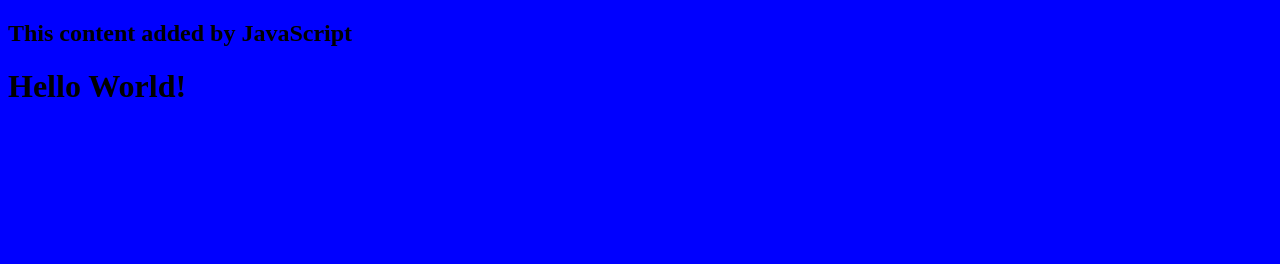
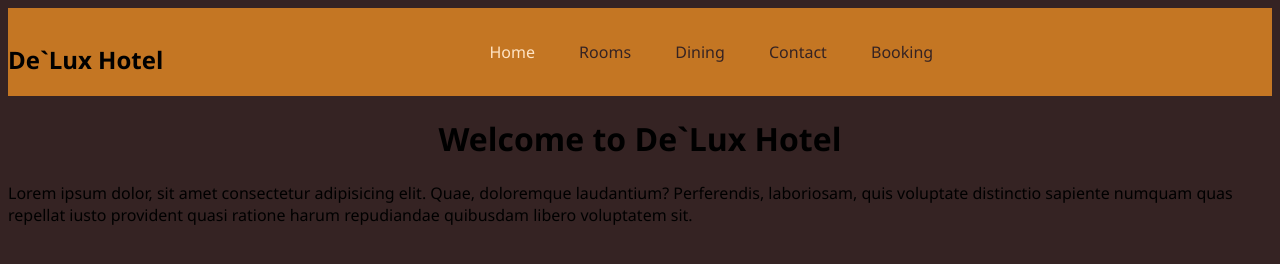
Before and after one commit to biomdoian/my-first-project, a plain HTML site: page index.html in a window 1280 px wide. Drawn offline with Linux system fonts and the light colour scheme.

Commit message:
Adds new html and css files

```diff
--- /dev/null
+++ b/book.html
@@ -0,0 +1,22 @@
+<!DOCTYPE html>
+<html lang="en">
+<head>
+    <meta charset="UTF-8">
+    <meta name="viewport" content="width=device-width, initial-scale=1.0">
+    <link rel="stylesheet" href="style.css">
+    <title>Booking</title>
+</head>
+<body>
+    <nav>
+        <h1>De`Lux Hotel</h1>
+        <ul>
+            <li><a href="index.html">Home</a></li>
+            <li><a href="rooms.html">Rooms</a></li>
+            <li><a href="dining.html">Dining</a></li>
+            <li><a href="contact.html">Contact</a></li>
+            <li><a class="current" href="book.html">Booking</a></li>
+        </ul>
+    </nav>
+
+</body>
+</html>
--- a/index.html
+++ b/index.html
@@ -7,7 +7,27 @@
     <title>My-first-project</title>
 </head>
 <body>
-    <script src="script.js"></script>
-    <h1>Hello World!</h1>
+    <nav >
+        <h1>De`Lux Hotel</h1>
+        <ul>
+            <li><a class="current" href="index.html">Home</a></li>
+            <li><a href="rooms.html">Rooms</a></li>
+            <li><a href="dining.html">Dining</a></li>
+            <li><a href="contact.html">Contact</a></li>
+            <li><a href="book.html">Booking</a></li>
+        </ul>
+    </nav>
+   <div id showcase>
+    <div class container>
+        <h1>Welcome to De`Lux Hotel</h1>
+        <p class="paragraph 1">Lorem ipsum dolor, sit amet consectetur adipisicing elit. Quae, doloremque
+             laudantium? Perferendis,
+            laboriosam, quis voluptate distinctio sapiente numquam quas repellat
+             iusto provident quasi
+             ratione harum repudiandae quibusdam libero voluptatem sit.</p>
+
+    </div>
+</div>
+
 </body>
 </html>
--- a/style.css
+++ b/style.css
@@ -1,3 +1,48 @@
-body {
-    background: blue;
-  }
+body{
+background-color: #352323;
+font-family: 'Segoe UI', Tahoma, Geneva, Verdana, sans-serif;
+}
+h1{
+ text-align: center;
+}
+nav {
+    background-color: #c47623; /* Background color of the navbar */
+    overflow: hidden; /* Prevents overflow issues */
+}
+
+nav ul {
+    list-style-type: none; /* Removes bullet points */
+    margin: 1%;
+    padding: 0;
+    text-align: center; /* Center the navigation links */
+
+}
+
+nav li {
+    display: inline-block; /* Display links horizontally */
+}
+
+nav a {
+    display: block; /* Make the entire link clickable */
+    color:#352323; /* Text color */
+    text-align: center;
+    padding: 20px; /* Padding around the text */
+    text-decoration:dotted; /* Removes underline */
+}
+
+nav a:hover {
+    color: bisque;
+}
+nav h1 {
+    float: left;
+    padding-top: 15px;
+}
+nav .current{
+    color: bisque;
+}
+.paragraph1{
+    text-align: center;
+}
+#showcase{
+    background: url();
+}
```
Also changed, not shown: contact.html (added, +22 -0 lines), dining.html (added, +22 -0 lines), rooms.html (added, +22 -0 lines).
